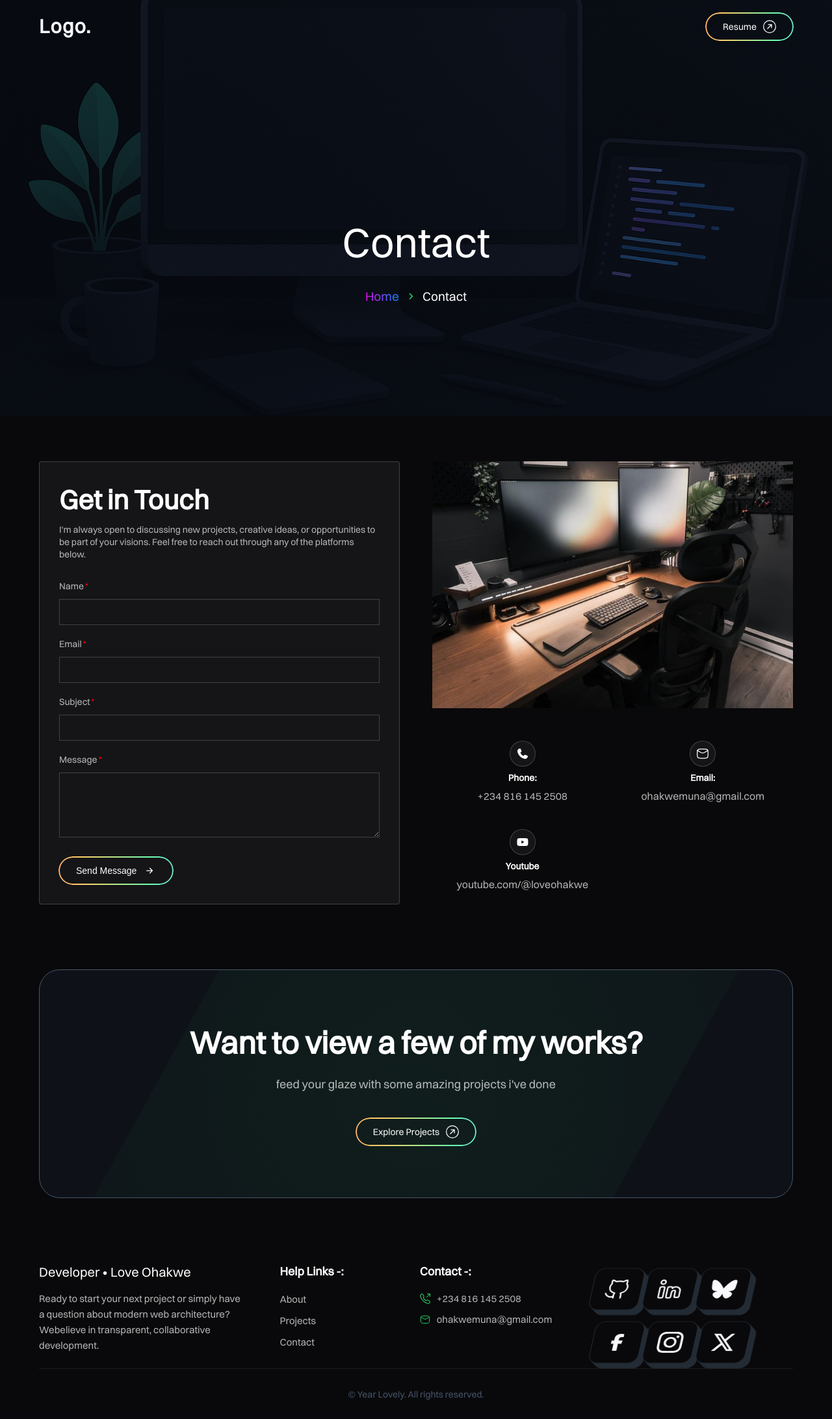
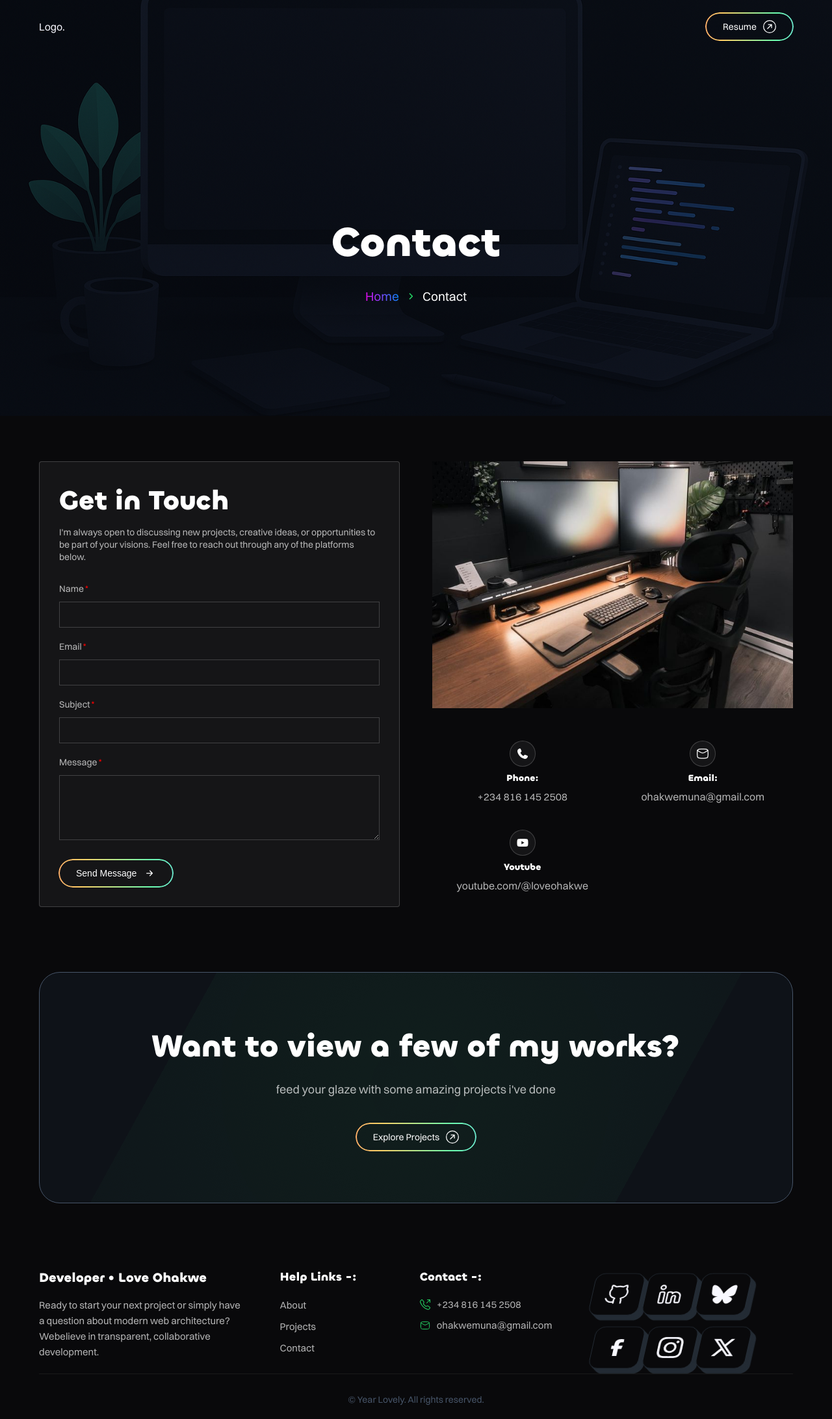
Before and after one commit to Ohakwe-Love/Devove, a PHP site: page /contact.html in a window 1280 px wide. Shown: the whole page at 65% size. Before the commit the page ends 2155 px from the top, so only its background shows below. Run offline with PHP 8.4, Linux system fonts and the light colour scheme.

Commit message:
Devove ~ My portfolio Application

```diff
--- a/assets/css/main.css
+++ b/assets/css/main.css
@@ -3,6 +3,33 @@
     src: local('Switzer Regular'), local('Switzer'),
         url("../Fonts/OTF/Switzer-Regular.otf") format("opentype");
     font-weight: 400;
+    font-style: normal;
+    font-display: swap;
+}
+
+@font-face {
+    font-family: 'Chillax';
+    src: local('Chillax Regular'), local('Chillax'),
+        url("../Fonts/chillax/Chillax-Regular.otf") format("opentype");
+    font-weight: 400;
+    font-style: normal;
+    font-display: swap;
+}
+
+@font-face {
+    font-family: 'Chillax';
+    src: local('Chillax Medium'), local('Chillax'),
+        url("../Fonts/chillax/Chillax-Medium.otf") format("opentype");
+    font-weight: 500;
+    font-style: normal;
+    font-display: swap;
+}
+
+@font-face {
+    font-family: 'Chillax';
+    src: local('Chillax Bold'), local('Chillax'),
+        url("../Fonts/chillax/Chillax-Bold.otf") format("opentype");
+    font-weight: 700;
     font-style: normal;
     font-display: swap;
 }
@@ -27,6 +54,7 @@
     --hover-btn-bg: #ffffff0d;
     --hover-btn-border: #ffffff3e;
     --font-family: "Switzer", system-ui, -apple-system, BlinkMacSystemFont, 'Segoe UI', Roboto, Oxygen, Ubuntu, Cantarell, 'Open Sans', 'Helvetica Neue', sans-serif;
+    --chillax-font: "Chillax", sans-serif;
     /* AOS variables */
     --aos-duration: 820ms;
     --aos-easing: cubic-bezier(.21, .12, .14, 1);
@@ -53,6 +81,17 @@ body {
     color: var(--contrast);
 }
 
+h1,
+h2,
+h3,
+h4,
+h5,
+h6 {
+    font-family: var(--chillax-font);
+    font-weight: 600 !important;
+    /* letter-spacing: -2px; */
+}
+
 .container {
     max-width: 1200px;
     padding: 20px;
@@ -100,9 +139,14 @@ header .container {
     align-items: center;
 
     .logo {
-        font-weight: 900;
-        font-size: 30px;
-        letter-spacing: 1.2px;
+        display: inline-block;
+        /* background-color: orange; */
+        width: 200px;
+
+        svg {
+            width: 200px;
+            height: 80px;
+        }
     }
 }
 
```
Also changed, not shown: assets/css/style.css (+4 -6 lines), index.html (+54 -2 lines), assets/Fonts/chillax/Chillax-Bold.otf (added), assets/Fonts/chillax/Chillax-Extralight.otf (added), assets/Fonts/chillax/Chillax-Light.otf (added), assets/Fonts/chillax/Chillax-Medium.otf (added), assets/Fonts/chillax/Chillax-Regular.otf (added), assets/Fonts/chillax/Chillax-Semibold.otf (added), assets/images/logo/2.png (added).
